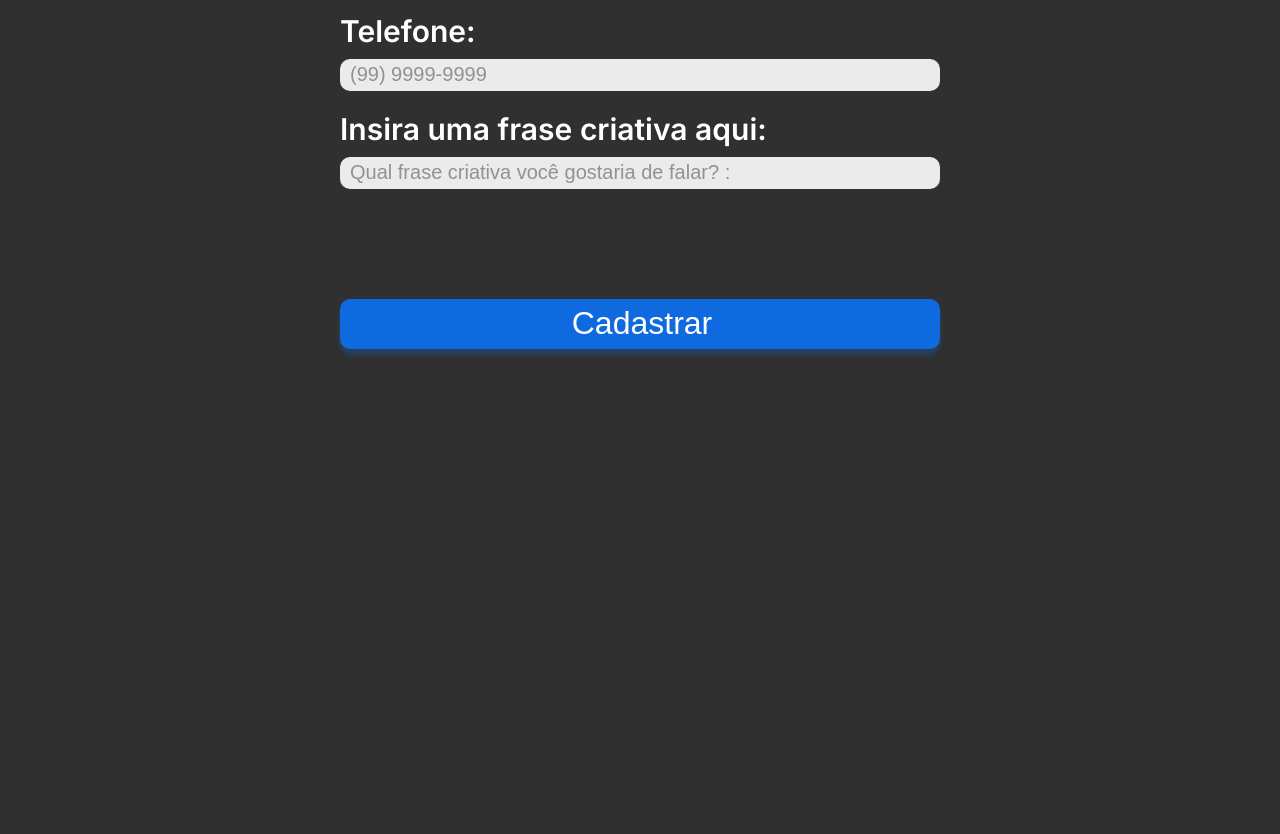
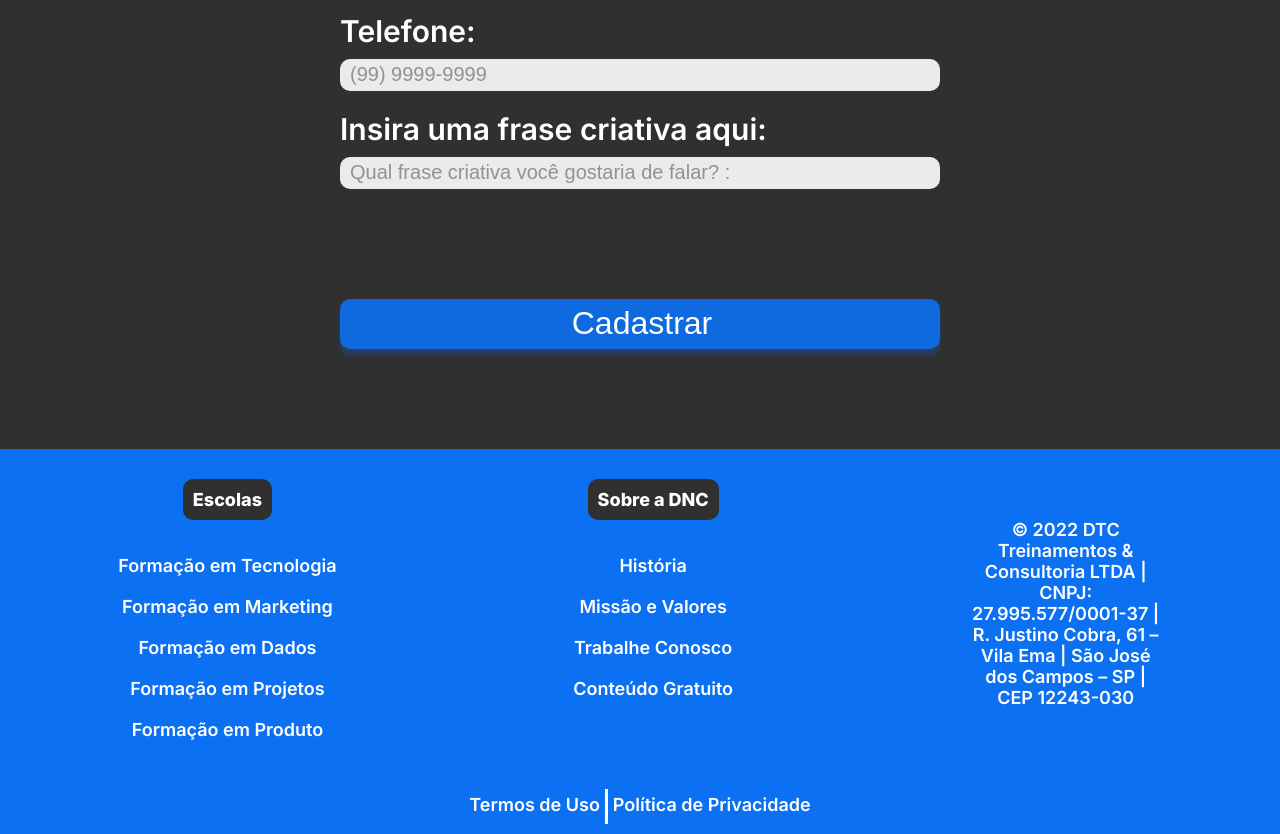
Before and after one commit to AdrielAmori/bootcampdnc, a plain HTML site: page index.html in a window 1280 px wide. Shown: the part 1111-1945 px from the top of the page. Before the commit the page ends 1560 px from the top, so only its background shows below. Drawn offline with Linux system fonts and the light colour scheme.

Commit message:
Estilização do Footer

```diff
--- a/index.html
+++ b/index.html
@@ -64,9 +64,41 @@
                 <label for="">Insira uma frase criativa aqui:</label>
                 <input type="text" placeholder="Qual frase criativa você gostaria de falar? :">
             </div>
-
             <input type="submit" value="Cadastrar" >
         </form>
     </section>
+
+    <footer>
+        <div class="linha1">
+            <nav>
+                <h5>Escolas</h5>
+                <ul>
+                    <li><a href="">Formação em Tecnologia</a></li>
+                    <li><a href="">Formação em Marketing</a></li>
+                    <li><a href="">Formação em Dados</a></li>
+                    <li><a href="">Formação em Projetos</a></li>
+                    <li><a href="">Formação em Produto</a></li>
+                </ul>
+            </nav>
+
+            <nav>
+                <h5>Sobre a DNC</h5>
+                <ul>
+                    <li><a href="">História</a></li>
+                    <li><a href="">Missão e Valores</a></li>
+                    <li><a href="">Trabalhe Conosco</a></li>
+                    <li><a href="">Conteúdo Gratuito</a></li>
+                </ul>
+            </nav>
+
+            <div class="endereco">
+                © 2022 DTC Treinamentos & Consultoria LTDA | CNPJ: 27.995.577/0001-37 | R. Justino Cobra, 61 – Vila Ema | São José dos Campos – SP | CEP 12243-030
+            </div>
+        </div>
+        <div class="linha2">
+            <a href="">Termos de Uso</a>
+            <a href="">Política de Privacidade</a>
+        </div>
+    </footer>
 </body>
 </html>
--- a/style.css
+++ b/style.css
@@ -58,6 +58,7 @@ body {
         line-height: 24.2px;
         color: #FFFFFF;
         cursor: pointer;
+        border: none;
     }
 
     #principal button:hover {
@@ -161,3 +162,93 @@ body {
             margin-top: 100px;
             cursor: pointer;
         }
+
+        /* Footer */
+        footer {
+            width: 100%;
+            background-color: var(--azul-dnc);
+        }
+
+        footer .linha1 {
+            display: flex;
+            justify-content: space-around;
+            align-items: center;
+        }
+
+        footer ul {
+            list-style: none;
+            margin: 0px;
+            padding: 0px;
+        }
+
+        footer nav {
+            display: flex;
+            flex-direction: column;
+            align-items: center;
+            height: 330px;
+        }
+
+        footer h5 {
+            text-align: center;
+            color: white;
+            font-weight: 800;
+            font-size: 18px;
+            font-family: var(--fonte-padrao);
+            background-color: var(--preto-dnc);
+            border-radius: 10px;
+            padding: 10px;
+            margin-bottom: 15px;
+        }
+
+        footer ul li {
+            text-align: center;
+            color: white;
+            font-weight: 600;
+            font-size: 18px;
+            font-family: var(--fonte-padrao);
+
+            margin: 20px 0px;
+        }
+
+        footer ul li a {
+            color: white;
+            text-decoration: none;
+        }
+
+        footer ul li a:hover {
+            color: var(--cinza-hover);
+        }
+
+        footer .endereco {
+            font-weight: 600;
+            font-size: 18px;
+            font-family: var(--fonte-padrao);
+            color: white;
+            text-align: center;
+            width: 15%;
+        }
+
+        footer .linha2 {
+            display: flex;
+            justify-content: center;
+            margin: 0px;
+            padding: 10px;
+            height: 35px;
+        }
+
+        footer .linha2 a {
+            font-family: var(--fonte-padrao);
+            font-size: 18px;
+            font-weight: 600;
+            color: white;
+            text-decoration: none;
+            padding: 5px;
+        }
+
+        footer .linha2 a:first-child {
+            border-right: 3px solid white;
+        }
+
+        footer .linha2 a:hover {
+            color: var(--cinza-hover);
+        }
```
